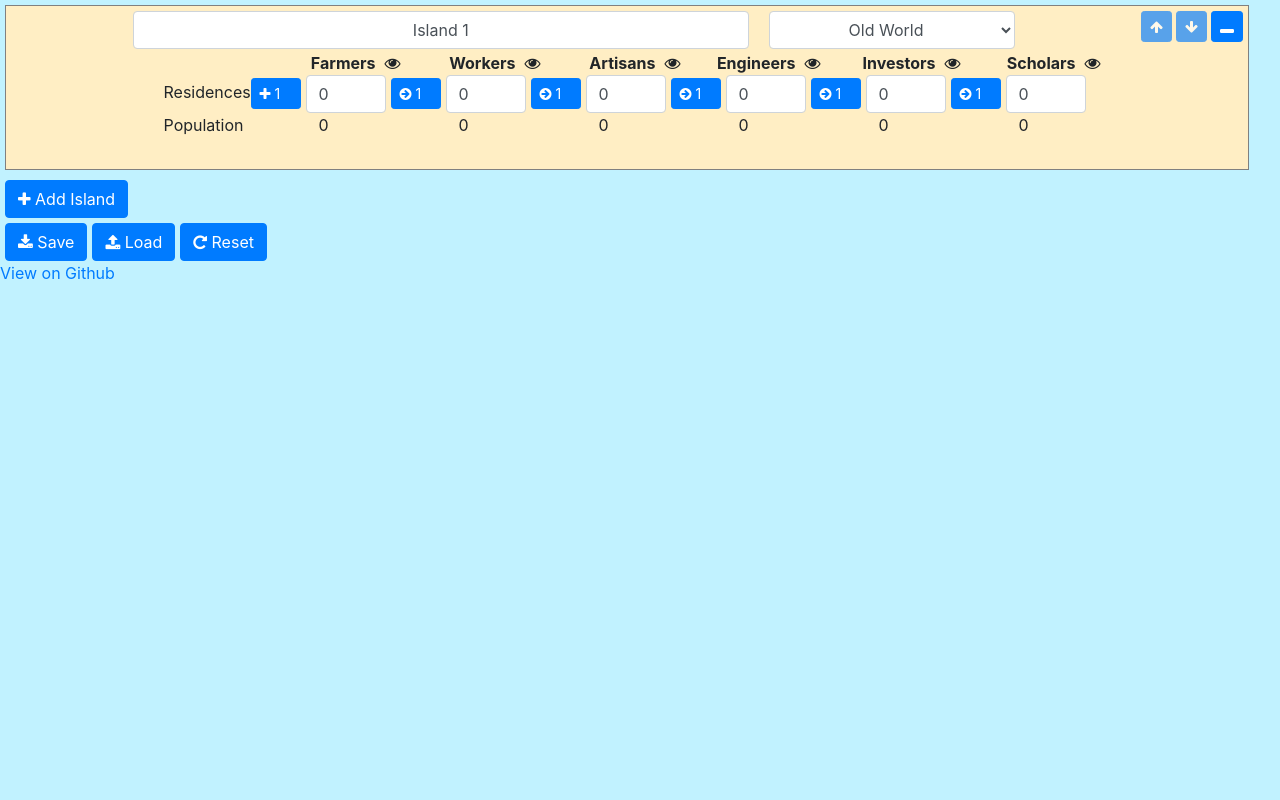
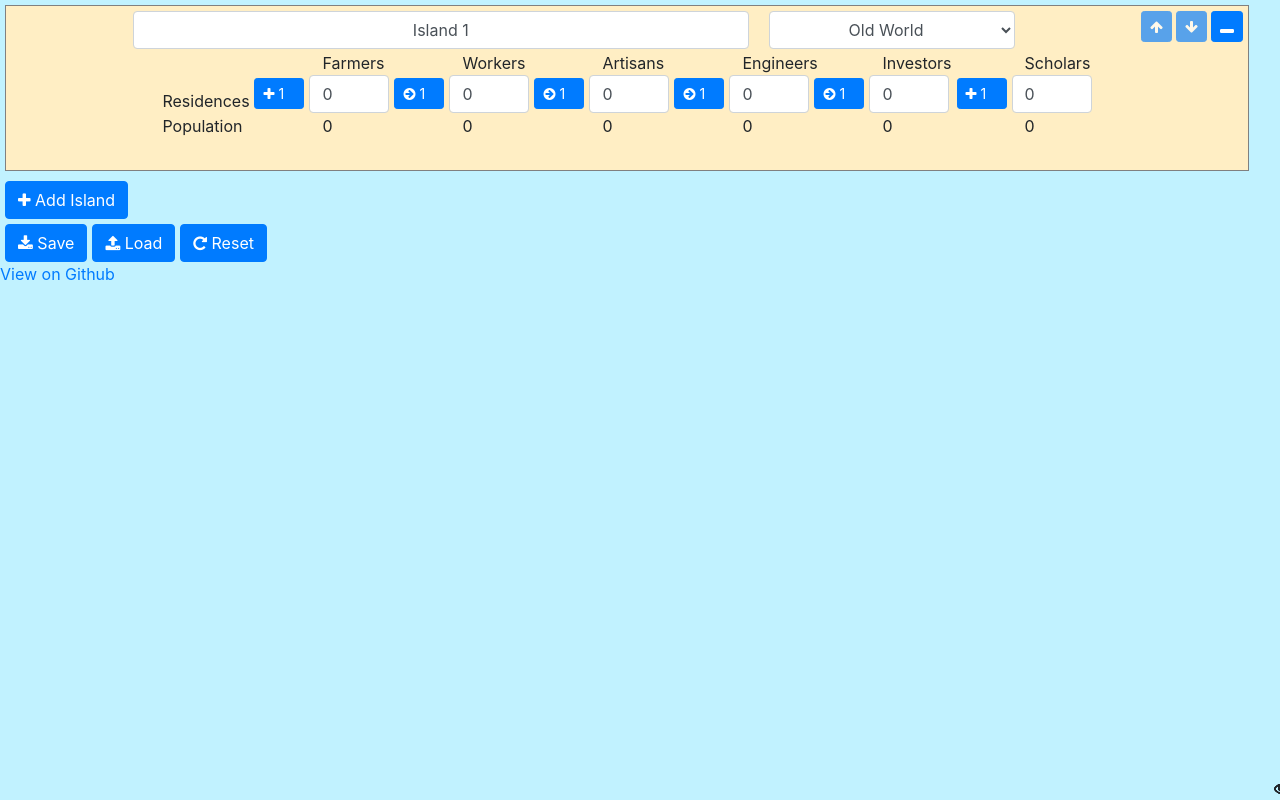
Before and after one commit to Beesbeesbeesbees/anno1800assistant, an Angular app in the folder anno1800assistant/: page / in a window 1280 px wide. Built offline with nearby package versions, Linux system fonts and the light colour scheme.

Commit message:
Support for technicians and scholars, bug fixes, finalize 2.0

```diff
--- a/anno1800assistant/src/app/app.component.css
+++ b/anno1800assistant/src/app/app.component.css
@@ -67,8 +67,14 @@ input[type="number"] {
 }
 
 .houseCountColumn {
-    width: 140px;
+    width: auto;
     display: inline-block;
+}
+.houseCountColumn.hasAddButton .houseCountColumnLabel {
+    margin-left: 73px;
+}
+.houseCountColumn .houseCountColumnLabel {
+    margin-left: 13px;
 }
 .houseCountColumn.header {
     text-align: right;
@@ -85,6 +91,7 @@ input[type="number"] {
 }
 .houseCountColumn > .btn {
     margin-left: 5px;
+    margin-right: 5px;
 }
 .houseCountColumn:last-child {
     width: 50px;
--- a/anno1800assistant/src/app/app.component.html
+++ b/anno1800assistant/src/app/app.component.html
@@ -21,43 +21,38 @@
 
       <span class="populationGroup" *ngIf="!island.IsMinimized">
         <!-- Population and Dwellings -->
-        <span class="popLabelColumn"></span>
-        <span *ngFor="let popLevel of island.PopulationLevels" class="houseCountColumn header">
-          <span>{{ popLevel.Name }}</span>
+        <span class="houseCountColumn">
+          <span class="popLabelColumn"></span><br />
+          <span class="popLabelColumn">Residences</span><br />
+          <span class="popLabelColumn">Population</span>
+        </span>
+        <span *ngFor="let popLevel of island.PopulationLevels; index as p" class="houseCountColumn" [class.hasAddButton]="p === 0 || popLevel.Name === 'Scholars'">
+          <span class="houseCountColumnLabel">{{ popLevel.Name }}</span>
           <span *ngIf="popLevel.HouseCount <= 0" class="showUnusedToggle">
             <span *ngIf="popLevel.ShowUnused" class="fa fa-eye-slash" (click)="popLevel.ToggleShowUnused()"></span>
             <span *ngIf="!popLevel.ShowUnused" class="fa fa-eye" (click)="popLevel.ToggleShowUnused()"></span>
           </span>
+          <br />
+
+          <!-- Second Row - House Counts -->
+          <!-- 'Add House' button (only for tier 1 residences and scholars) -->
+          <span type="button" class="btn btn-primary btn-sm addHouseButton" *ngIf="p === 0 || popLevel.Name === 'Scholars'" (click)="popLevel.AddHouses(PromotionCount())" title="Tip: Hold Shift and/or Control to change the increment">
+            <span class="fa fa-plus"></span>
+            <span> {{ PromotionCount() }}</span>
+          </span>
+          <input class="form-control" type="number" [(ngModel)]="popLevel.HouseCount" />
+          <!-- 'Upgrade House' button (all population levels except last tier, and investors) -->
+          <span type="button" class="btn btn-primary btn-sm" *ngIf="p < (island.PopulationLevels.length - 1) && popLevel.Name !== 'Investors'" (click)="popLevel.Promote(PromotionCount())" title="Tip: Hold Shift and/or Control to change the increment">
+            <span class="fa fa-arrow-circle-right"></span>
+            <span> {{ PromotionCount() }}</span>
+          </span>
+          <br />
+
+          <!-- Third Row - Population -->
+          <span class="houseCountColumnLabel">{{ popLevel.GetPopulation(island.Factories) }}</span>
         </span>
         <br />
-
-        <span class="popLabelColumn">Residences</span>
-        <!-- 'Add House' button (only for Farmers and Jornaleros) -->
-        <span type="button" class="btn btn-primary btn-sm addHouseButton" (click)="island.PopulationLevels[0].AddHouses(PromotionCount())" title="Tip: Hold Shift and/or Control to change the increment">
-          <span class="fa fa-plus"></span>
-          <span> {{ PromotionCount() }}</span>
-        </span>
-
-        <span>
-          <span *ngFor="let popLevel of island.PopulationLevels; index as p" class="houseCountColumn">
-            <!-- 'Upgrade House' button (all population levels except Investors and Obreros) -->
-            <input class="form-control" type="number" [(ngModel)]="popLevel.HouseCount" />
-            <span type="button" class="btn btn-primary btn-sm" *ngIf="p < (island.PopulationLevels.length - 1)" (click)="popLevel.Promote(PromotionCount())" title="Tip: Hold Shift and/or Control to change the increment">
-              <span class="fa fa-arrow-circle-right"></span>
-              <span> {{ PromotionCount() }}</span>
-            </span>
-          </span>
-        </span>
-        <br />
-
-        <span class="popLabelColumn">Population</span>
-        <span>
-          <span *ngFor="let popLevel of island.PopulationLevels;" class="houseCountColumn populationCount">
-            {{ popLevel.GetPopulation(island.Factories) }}
-          </span>
-        </span>
       </span>
-      <br />
     </span>
   </div>
 
@@ -94,10 +89,10 @@
           </span>
         </span>
         <span class="builtColumn">
-          <input class="hiddenForPublicService form-control" type="number" [(ngModel)]="factory.BuiltCount" [disabled]="!factory.Enabled" (focus)="SetFocusedFactoryID(factory.ID)" (focusout)="ClearFocusedFactoryID()" />
+          <input class="hiddenForPublicService form-control" type="number" step="any" [(ngModel)]="factory.BuiltCount" [disabled]="!factory.Enabled" (focus)="SetFocusedFactoryID(factory.ID)" (focusout)="ClearFocusedFactoryID()" />
         </span>
         <span class="tradeColumn" [attr.title]="'Total worldwide trade balance for ' + factory.Name + ' is ' + GetTradeBalance(factory.ID)">
-          <input [className]="'hiddenForPublicService form-control' + (IsTradeBalanced(factory.ID) ? '' : ' unbalancedTrade')" type="number" [(ngModel)]="factory.TradeBalance" [disabled]="!factory.Enabled" (focus)="SetFocusedFactoryID(factory.ID)" (focusout)="ClearFocusedFactoryID()" />
+          <input [className]="'hiddenForPublicService form-control' + (IsTradeBalanced(factory.ID) ? '' : ' unbalancedTrade')" type="number" step="any" [(ngModel)]="factory.TradeBalance" [disabled]="!factory.Enabled" (focus)="SetFocusedFactoryID(factory.ID)" (focusout)="ClearFocusedFactoryID()" />
         </span>
       </div>
     </span>
--- a/anno1800assistant/src/app/data/factories.ts
+++ b/anno1800assistant/src/app/data/factories.ts
@@ -37,7 +37,7 @@ export class Factories {
             {"ID":122963,"Name":"Wanza Woodcutter","CycleTime":15,"Inputs":[],"Outputs":[{"ProductID":114356,"Amount":1}],"IsOldWorld":false,"IsNewWorld":false},
             {"ID":270044,"Name":"Fuel Station (GASOLINE TEST)","CycleTime":0,"Inputs":[{"ProductID":1010566,"Amount":1}],"Outputs":[{"ProductID":270042,"Amount":5}],"IsOldWorld":true,"IsNewWorld":false},
             {"ID":269951,"Name":"Silo_Test","CycleTime":0,"Inputs":[{"ProductID":1010192,"Amount":1}],"Outputs":[{"ProductID":1010193,"Amount":1}],"IsOldWorld":false,"IsNewWorld":false},
-            {"ID":269851,"Name":"Grain Farm LESS MODULES","CycleTime":60,"Inputs":[],"Outputs":[{"ProductID":1010192,"Amount":1}],"IsOldWorld":true,"IsNewWorld":false},
+            {"ID":269851,"Name":"Grain Farm","CycleTime":60,"Inputs":[],"Outputs":[{"ProductID":1010192,"Amount":1}],"IsOldWorld":true,"IsNewWorld":false},
             {"ID":269850,"Name":"Grain Farm (GASOLINE TEST)","CycleTime":60,"Inputs":[],"Outputs":[{"ProductID":1010192,"Amount":1}],"IsOldWorld":true,"IsNewWorld":false},
             {"ID":119028,"Name":"Fuel Station","CycleTime":15,"Inputs":[{"ProductID":1010566,"Amount":1}],"Outputs":[{"ProductID":270042,"Amount":1}],"IsOldWorld":false,"IsNewWorld":false},
             {"ID":269840,"Name":"Fuel Station","CycleTime":15,"Inputs":[{"ProductID":1010566,"Amount":1}],"Outputs":[{"ProductID":270042,"Amount":1}],"IsOldWorld":false,"IsNewWorld":true},
@@ -53,8 +53,12 @@ export class Factories {
             {"ID":114704,"Name":"Sawmill","CycleTime":15,"Inputs":[{"ProductID":120008,"Amount":1}],"Outputs":[{"ProductID":1010196,"Amount":1}],"IsOldWorld":false,"IsNewWorld":false},
             {"ID":112674,"Name":"Seal Hunter","CycleTime":0,"Inputs":[],"Outputs":[{"ProductID":112696,"Amount":1}],"IsOldWorld":false,"IsNewWorld":false},
             {"ID":112666,"Name":"Whale Hunter","CycleTime":60,"Inputs":[],"Outputs":[{"ProductID":112699,"Amount":1}],"IsOldWorld":false,"IsNewWorld":false},
+            {"ID":116034,"Name":"Prime Hunting Cabin","CycleTime":15,"Inputs":[],"Outputs":[{"ProductID":1010209,"Amount":1}],"IsOldWorld":false,"IsNewWorld":false},
             {"ID":112682,"Name":"Husky Farm","CycleTime":120,"Inputs":[],"Outputs":[{"ProductID":112698,"Amount":1}],"IsOldWorld":false,"IsNewWorld":false},
+            {"ID":112673,"Name":"Bear Hunter","CycleTime":90,"Inputs":[],"Outputs":[{"ProductID":112695,"Amount":1}],"IsOldWorld":false,"IsNewWorld":false},
             {"ID":112676,"Name":"Goose Farm","CycleTime":120,"Inputs":[],"Outputs":[{"ProductID":112697,"Amount":1}],"IsOldWorld":false,"IsNewWorld":false},
+            {"ID":112667,"Name":"Caribou Hunter","CycleTime":60,"Inputs":[],"Outputs":[{"ProductID":112694,"Amount":1}],"IsOldWorld":false,"IsNewWorld":false},
+            {"ID":114703,"Name":"Lumberjack's Hut","CycleTime":15,"Inputs":[],"Outputs":[{"ProductID":120008,"Amount":1}],"IsOldWorld":false,"IsNewWorld":false},
             {"ID":101122,"Name":"Dynamite Shop","CycleTime":0,"Inputs":[],"Outputs":[],"IsOldWorld":false,"IsNewWorld":false},
             {"ID":100806,"Name":"Edvard's Timber Yard","CycleTime":0,"Inputs":[],"Outputs":[{"ProductID":120008,"Amount":1}],"IsOldWorld":false,"IsNewWorld":false},
             {"ID":100767,"Name":"Edvard's Church","CycleTime":0,"Inputs":[],"Outputs":[{"ProductID":1010350,"Amount":0}],"IsOldWorld":false,"IsNewWorld":false},
@@ -249,7 +253,8 @@ export class Factory extends FactoryRaw {
         if (this.ParentFactory) {
             let parentInput = this.ParentFactory.Inputs.filter(i => i.ProductID === outputProductID)[0];
             if (parentInput) {
-                const parentRequiredFactories = this.ParentFactory.GetRequiredCount(allPopulationLevels) - this.ParentFactory.TradeBalance;
+                const parentRequiredNormalized100Productivity = this.ParentFactory.GetRequiredCount(allPopulationLevels) * this.ParentFactory.Productivity / 100;
+                const parentRequiredFactories = parentRequiredNormalized100Productivity - this.ParentFactory.TradeBalance;
                 const parentCycleTime = this.ParentFactory.CycleTime > 0 ? this.ParentFactory.CycleTime : 30;
                 const childParentFactoryRatio = parentInput.Amount / this.Outputs[0].Amount * cycleTime / parentCycleTime;
                 requiredFactoriesFromParent = parentRequiredFactories * childParentFactoryRatio;
--- a/anno1800assistant/src/app/data/region.ts
+++ b/anno1800assistant/src/app/data/region.ts
@@ -61,6 +61,18 @@ export class RegionService {
             1010328, // Jewelry
             1010326, // Gramophones
             1010303, // Steam Carriages
+
+            // Scholars
+            118733,  // Bootmaker
+            118734,  // Tailor's Shop
+            101273,  // Bowler Hats
+            114468,  // Tea Spicer
+            114471,  // Wat Kitchen
+            114469,  // Tapestry Looms
+            118735,  // Telephone Manufacturer
+            114472,  // Pipe Maker
+
+
         ],
         'NewWorld': [
             // Jornaleros
@@ -80,7 +92,16 @@ export class RegionService {
         ],
         'Arctic': [
             // Explorers
-            112668, // Pemmican
+            112668,  // Pemmican
+            112675,  // Sleeping Bag Factory
+            112679,  // Oil Lamp Factory
+            1010294, // Schnapps Distillery
+
+            // Technicians
+            1010295, // Cannery
+            112672,  // Parka Factory
+            112680,  // Husky Sled Factory
+            101252,  // Coffee Roaster
         ],
         'Enbesa': [
             // Shepherds
```
Also changed, not shown: 4 other files (tests, documents, lock files or other folders).
